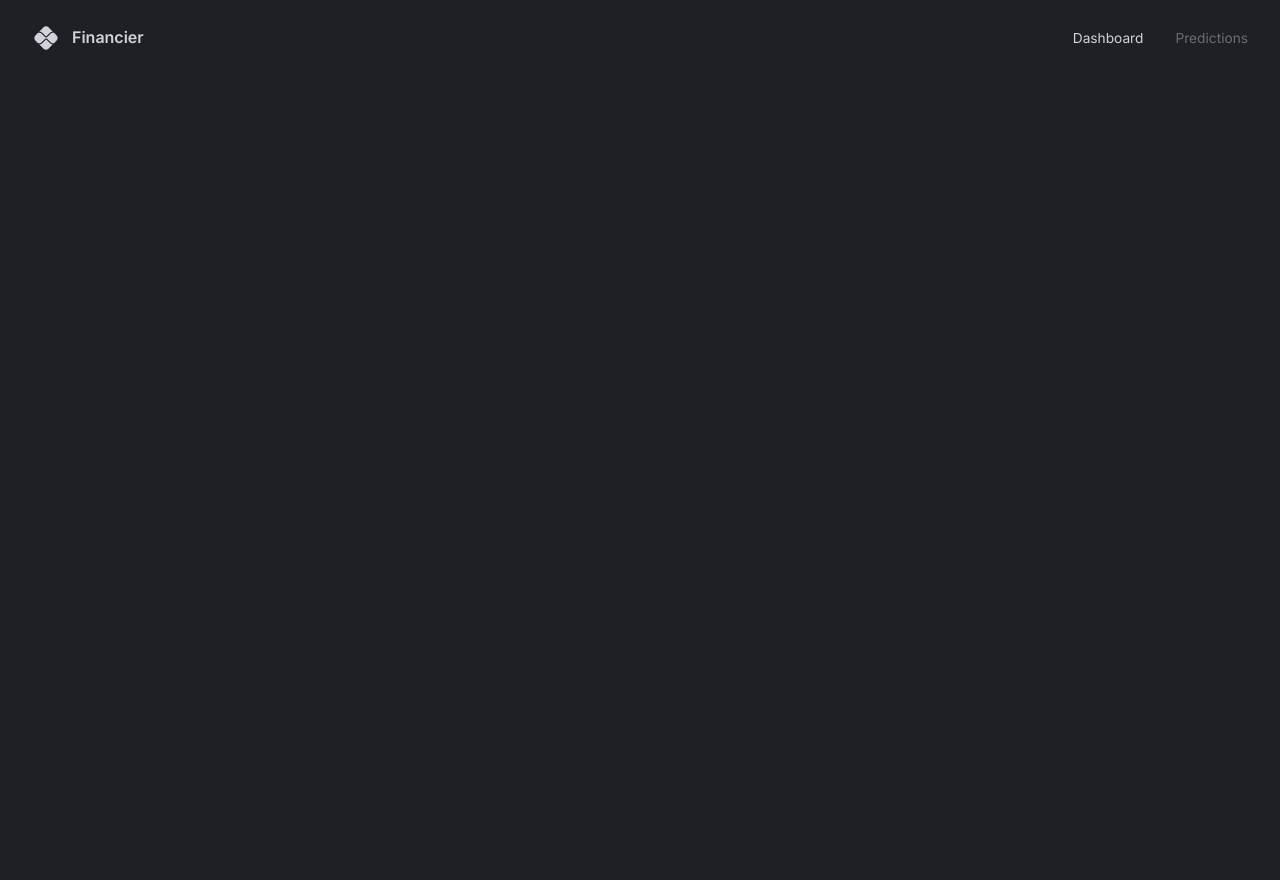
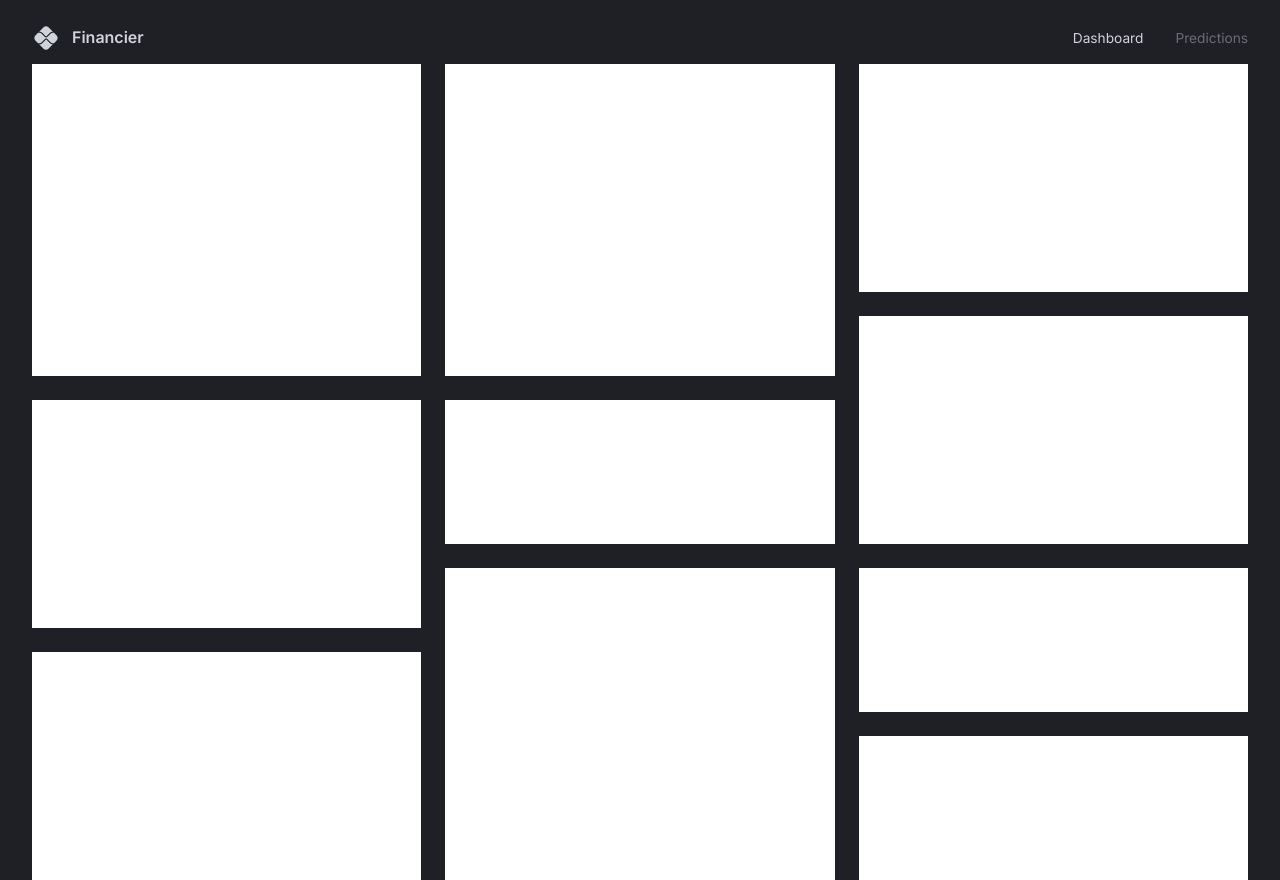
Before and after one commit to paxton44/MERN-Finance-Dashboard, a React (Vite) app in the folder client/: page / in a window 1280 px wide. Before the commit the page ends 800 px from the top, so only its background shows below. Built offline with nearby package versions, Linux system fonts and the light colour scheme.

Commit message:
figured out dashboard layout using css gridTemplate properties

```diff
--- a/client/src/scenes/dashboard/index.tsx
+++ b/client/src/scenes/dashboard/index.tsx
@@ -68,6 +68,16 @@ const Dashboard = () => {
               }
         }
       >
+        <Box bgcolor="#fff" gridArea="a"></Box>
+        <Box bgcolor="#fff" gridArea="b"></Box>
+        <Box bgcolor="#fff" gridArea="c"></Box>
+        <Box bgcolor="#fff" gridArea="d"></Box>
+        <Box bgcolor="#fff" gridArea="e"></Box>
+        <Box bgcolor="#fff" gridArea="f"></Box>
+        <Box bgcolor="#fff" gridArea="g"></Box>
+        <Box bgcolor="#fff" gridArea="h"></Box>
+        <Box bgcolor="#fff" gridArea="i"></Box>
+        <Box bgcolor="#fff" gridArea="j"></Box>
       </Box>
     );
   };
```
Also changed, not shown: 1 other file (tests, documents, lock files or other folders).
